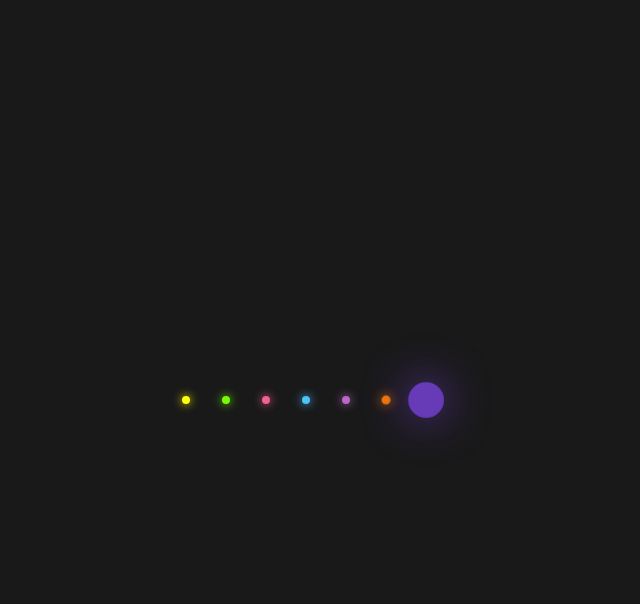
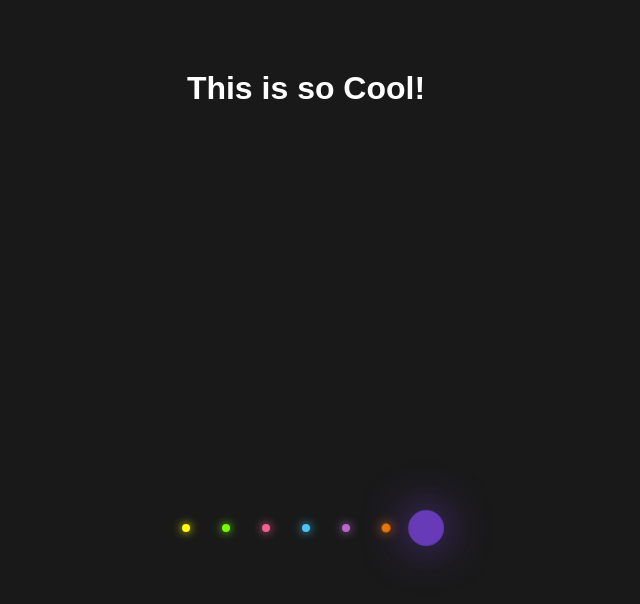
Before and after one commit to ArnoldHundert/my-first-repo, a plain HTML site: page index.html in a window 1280 px wide. Shown: the whole page, without its empty margins (334-974 px from the left). Drawn offline with Linux system fonts and the light colour scheme.

Commit message:
added a header msg

```diff
--- a/index.html
+++ b/index.html
@@ -7,6 +7,7 @@
   <title>Glowing Dots</title>
 </head>
 <body>
+  <h1>This is so Cool!</h1>
   <ul>
     <li></li>
     <li></li>
--- a/styles.css
+++ b/styles.css
@@ -5,7 +5,7 @@ body {
   font-family: Arial, Helvetica, sans-serif;
 }
 
-h2 {
+h1 {
   text-align: center;
   color: white;
   margin-top: 70px;
```
